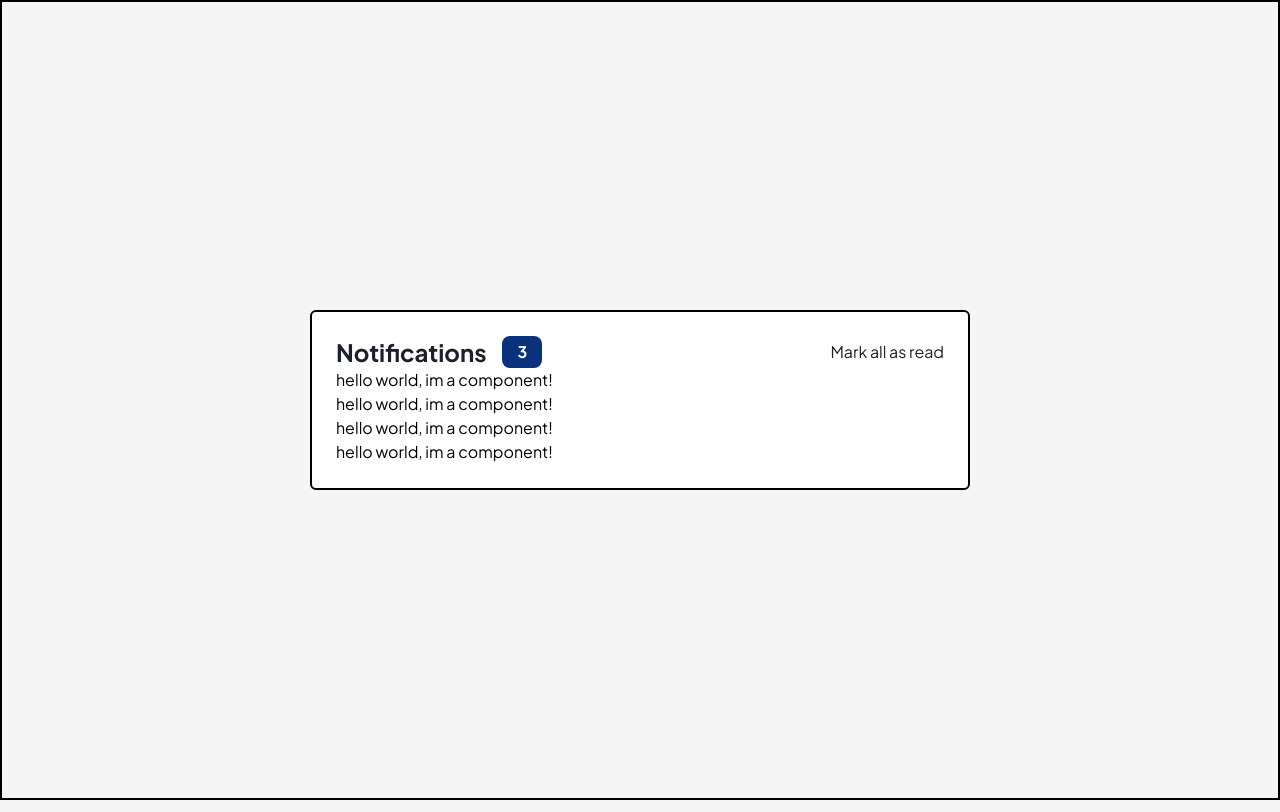
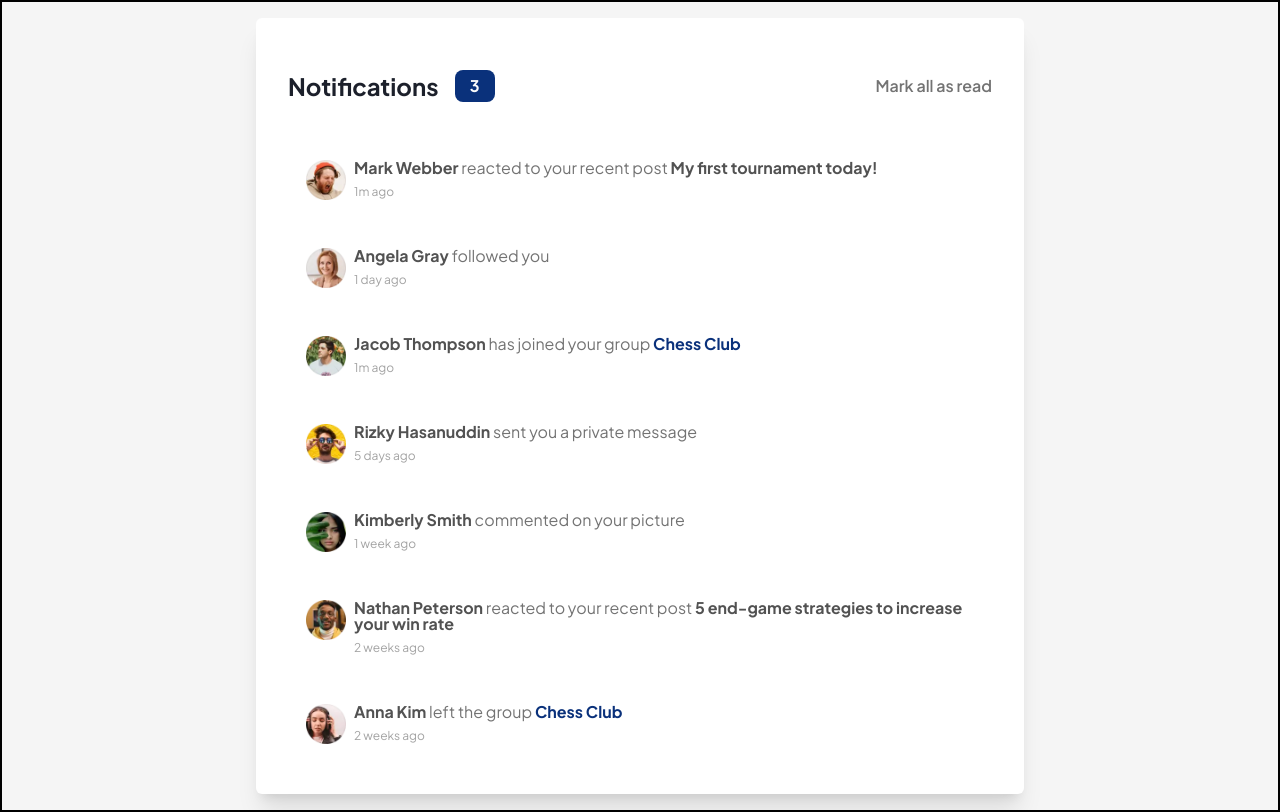
Before and after one commit to Joadevy/notification-reactapp, a React (Vite) app: page / in a window 1280 px wide. Built offline with nearby package versions, Linux system fonts and the light colour scheme.

Commit message:
Working w/ notif component

```diff
--- a/data.json
+++ b/data.json
@@ -2,47 +2,58 @@
   "notification": [
     {
       "image": "./src/assets/images/avatar-mark-webber.webp",
-      "data": "Mark Webber reacted to your recent post My first tournament today!",
+      "name": "Mark Webber",
+      "data": "reacted to your recent post",
+      "content": "My first tournament today!",
       "time": "1m ago",
       "type": "reaction"
     },
     {
       "image": "./src/assets/images/avatar-angela-gray.webp",
-      "data": "Angela Gray followed you",
+      "name": "Angela Gray",
+      "data": "followed you",
       "time": "1 day ago",
       "type": "follow"
     },
     {
       "image": "./src/assets/images/avatar-jacob-thompson.webp",
-      "data": "Jacob Thompson has joined your group Chess Club",
+      "name": "Jacob Thompson",
+      "data": "has joined your group",
+      "content": "Chess Club",
       "time": "1m ago",
-      "type": "group-join"
+      "type": "group"
     },
     {
       "image": "./src/assets/images/avatar-rizky-hasanuddin.webp",
-      "data": "Rizky Hasanuddin sent you a private message",
+      "name": "Rizky Hasanuddin",
+      "data": "sent you a private message",
       "time": "5 days ago",
       "type": "message",
       "content": "Hello, thanks for setting up the Chess Club. I've been a member for a few weeks now and I'm already having lots of fun and improving my game."
     },
     {
       "image": "./src/assets/images/avatar-kimberly-smith.webp",
-      "data": "Kimberly Smith commented on your picture",
+      "name": "Kimberly Smith",
+      "data": "commented on your picture",
       "time": "1 week ago",
       "type": "comment",
-      "preview": "./src/assets/images/image-chess.webp"
+      "content": "./src/assets/images/image-chess.webp"
     },
     {
       "image": "./src/assets/images/avatar-nathan-peterson.webp",
-      "data": "Nathan Peterson reacted to your recent post 5 end-game strategies to increase your win rate",
+      "name": "Nathan Peterson",
+      "data": "reacted to your recent post",
+      "content": "5 end-game strategies to increase your win rate",
       "time": "2 weeks ago",
       "type": "reaction"
     },
     {
       "image": "./src/assets/images/avatar-anna-kim.webp",
-      "data": "Anna Kim left the group Chess Club",
+      "name": "Anna Kim",
+      "data": "left the group",
+      "content": "Chess Club",
       "time": "2 weeks ago",
-      "type": "group-left"
+      "type": "group"
     }
   ]
 }
--- a/index.html
+++ b/index.html
@@ -8,10 +8,6 @@
       href="src/assets/images/favicon-32x32.png"
     />
     <meta name="viewport" content="width=device-width, initial-scale=1.0" />
-    <link
-      href="./src/assets/fonts/PlusJakartaSans-VariableFont_wght.ttf"
-      rel="stylesheet"
-    />
     <title>Notification app</title>
   </head>
   <body
--- a/src/App.jsx
+++ b/src/App.jsx
@@ -1,39 +1,43 @@
-// import { useState } from "react";
-import { useEffect } from "react";
+import { useEffect, useState } from "react";
 import Notification from "./Notification.jsx";
 
-//  useEffect(() => {
-//    requestPets();
-//  }, []); // eslint-disable-line react-hooks/exhaustive-deps
-
 function App() {
-  let NOTIFICATIONS = [1, 2, 3, 4];
+  // let NOTIFICATIONS = [1, 2, 3, 4];
+  const [NOTIFICATIONS, setNOTIFICATIONS] = useState([]);
+  // let NOTIFICATIONS = [];
 
   useEffect(() => {
     requestData();
-  }, []);
+  }, []); // eslint-disable-line react-hooks/exhaustive-deps
 
   async function requestData() {
     const data = await fetch("./data.json");
     const res = await data.json();
-    NOTIFICATIONS = res.notification;
+    setNOTIFICATIONS(res.notification);
     console.log(NOTIFICATIONS);
   }
 
   return (
-    <main className="font-jakarta max-w-3xl bg-neutral-white border-2 border-black rounded-md p-6">
-      <header className="text-neutral-dark-blue flex justify-between gap-72">
+    <main className="font-jakarta max-w-3xl bg-neutral-white shadow-xl rounded-md p-8 m-4">
+      <header className="text-neutral-dark-blue flex justify-between gap-72 mt-5 mb-10">
         <div className="flex justify-center items-center gap-4">
           <h1 className="font-bold text-2xl">Notifications</h1>
           <div className="w-10 h-8 bg-primary-blue rounded-lg flex items-center justify-center">
             <p className="text-neutral-50 font-bold">3</p>
           </div>
         </div>
-        <button onClick={() => console.log("hola")}>Mark all as read</button>
+        <button
+          onClick={() => console.log("hola")}
+          className="text-neutral-500 font-semibold"
+        >
+          Mark all as read
+        </button>
       </header>
-      {NOTIFICATIONS.map((notif) => (
-        <Notification key={notif} />
-      ))}
+      <div className="flex flex-col gap-3">
+        {NOTIFICATIONS.map((notif, index) => (
+          <Notification key={index} props={notif} />
+        ))}
+      </div>
     </main>
   );
 }
--- a/src/Notification.jsx
+++ b/src/Notification.jsx
@@ -1,5 +1,30 @@
-const Notification = () => {
-  return <div>hello world, im a component!</div>;
+const Notification = ({ props }) => {
+  const { image, name, data, time, type, content } = props;
+  // Should have a state with an active/disable notification and
+  // a hover with cursor pointer if the notification is active to disable it.
+  return (
+    <div className="flex gap-2 p-4 w-full rounded-lg border-2 border-transparent hover:border-2 hover:border-neutral-200">
+      <div className="w-[6%]">
+        <img src={image} alt={name} className="w-full" />
+      </div>
+      <div className="flex flex-col leading-none gap-2 w-11/12">
+        <p className="text-neutral-600">
+          <span className="font-bold hover:text-primary-blue">{name}</span>{" "}
+          <span className="text-neutral-500">{data}</span>{" "}
+          {type === "group" ? (
+            <span className="font-bold hover:text-neutral-600 text-primary-blue">
+              {content}
+            </span>
+          ) : type === "reaction" ? (
+            <span className="font-bold text-neutral-600">{content}</span>
+          ) : (
+            ""
+          )}
+        </p>
+        <p className="text-xs text-neutral-400">{time}</p>
+      </div>
+    </div>
+  );
 };
 
 export default Notification;
```
